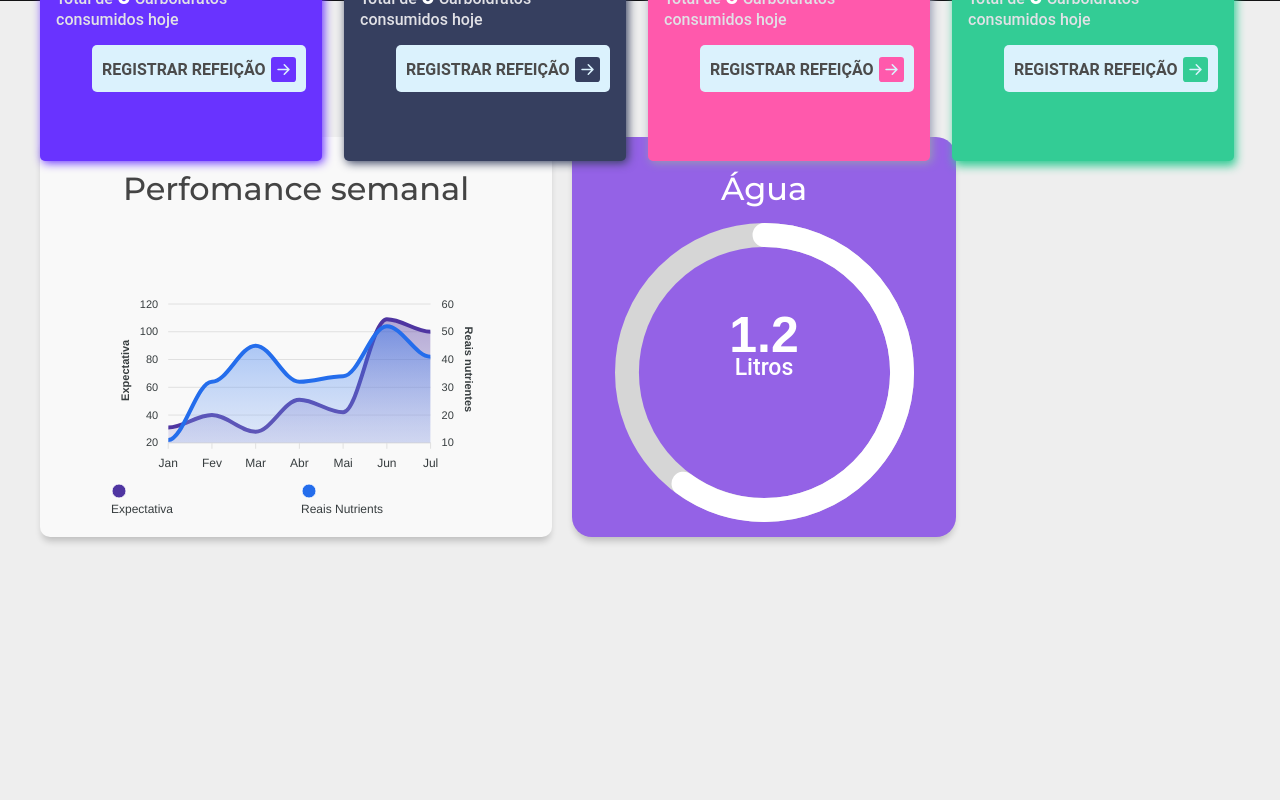
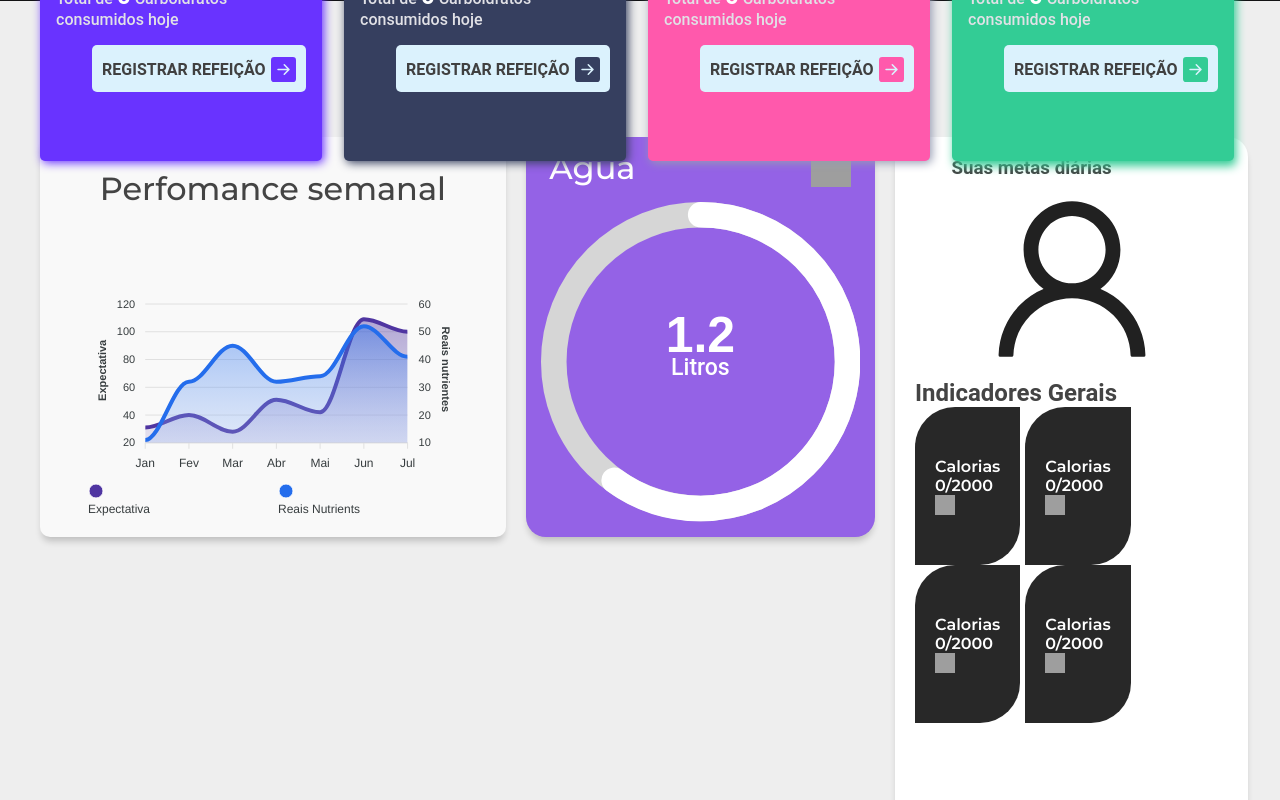
Before and after one commit to dayvid-s/FitnessApp, a Next.js app: page / in a window 1280 px wide. Shown: the part 320-1120 px from the top of the page. Built offline with nearby package versions, Linux system fonts and the light colour scheme; grey boxes are pictures that could not be loaded; a web font is replaced by a local one.

Commit message:
feat: added more functionalities at user statistics component

```diff
--- a/src/components/NutrientsInfo/styles.ts
+++ b/src/components/NutrientsInfo/styles.ts
@@ -46,10 +46,12 @@ export const MacroNutrientsWrapper = styled.div`
     flex-direction: row;
     align-items:center;
     p{
-        color: #ffeaea;
+        color: #fff;
         margin-left: auto;
         font-size: 1.20rem;
         font-weight:600;
+        font-family: "Montserrat", sans-serif;
+
     }
 
 `
@@ -94,10 +96,10 @@ export const RegisterMealButton = styled.button<IconWrapperProps>`
     margin-top:1rem;
     margin-left: auto;
     background-color:#DBF2FD;
-    font-family: roboto;
+    font-family: roboto, sans-serif;
+
     font-weight:600;
-    color:var(--text-title4fffff);
-    color:#4b4b4b;
+    color:#404040;
     padding: 12px 10px 10px;
     border-radius:5px;
     border: none;
--- a/src/components/UserStatistics/index.tsx
+++ b/src/components/UserStatistics/index.tsx
@@ -2,13 +2,18 @@ import {
   Container,
   ChartWithUserStats,
   UserWaterStatsWrapper,
-  UserIndicatorContainer
+  UserIndicatorContainer,
+  UserEditWrapper,
+  UserObjectivesWrapper,
+  UserObjectivesRectangle
 } from "./styles"
 
 import React , {useState} from "react"
 import dynamic from "next/dynamic"
 const ApexCharts = dynamic(() => import("react-apexcharts"), { ssr: false })
-import { CircularProgressbar, CircularProgressbarWithChildren, buildStyles } from "react-circular-progressbar"
+import { CircularProgressbar, buildStyles } from "react-circular-progressbar"
+import { AiOutlineUser } from "react-icons/ai"
+import { TitleArea } from "../Welcome/styles"
 
 
 export function UserStatistics (){
@@ -76,7 +81,12 @@ export function UserStatistics (){
         />
       </ChartWithUserStats>
       <UserWaterStatsWrapper>
-        <h1>Água</h1>
+        <div>
+
+          <h1>Água</h1>
+          <img src="https://www.svgrepo.com/show/509617/bottle1.svg"
+            width="40" height="40"/>
+        </div>
 
         <CircularProgressbar
           styles={buildStyles({
@@ -99,7 +109,62 @@ export function UserStatistics (){
       </UserWaterStatsWrapper>
 
 
-    <UserIndicatorContainer></UserIndicatorContainer>
+      <UserIndicatorContainer>
+        <TitleArea>
+          <h1>Suas metas diárias</h1>
+        </TitleArea>
+
+        <AiOutlineUser size={"200px"} color="#212121" />
+        <h2>Indicadores Gerais</h2>
+
+        <UserObjectivesWrapper>
+          <UserObjectivesRectangle>
+            <p>Calorias</p>
+            <p>0/2000</p>
+            <img src="https://www.svgrepo.com/show/509617/bottle1.svg"
+            width="20" height="20"/>
+
+          </UserObjectivesRectangle>
+
+
+          <UserObjectivesRectangle>
+            <p>Calorias <br/></p>
+            <p>0/2000</p>
+            <img src="https://www.svgrepo.com/show/509617/bottle1.svg"
+            width="20" height="20"/>
+
+
+
+          </UserObjectivesRectangle>
+
+
+          <UserObjectivesRectangle>
+            <p>Calorias</p>
+            <p>0/2000</p>
+            <img src="https://www.svgrepo.com/show/509617/bottle1.svg"
+            width="20" height="20"/>
+
+
+          </UserObjectivesRectangle>
+
+
+          <UserObjectivesRectangle>
+            <p>Calorias</p>
+            <p>0/2000</p>
+            <img src="https://www.svgrepo.com/show/509617/bottle1.svg"
+            width="20" height="20"/>
+
+
+          </UserObjectivesRectangle>
+
+
+
+        </UserObjectivesWrapper>
+        {/* <UserEditWrapper>
+          <p>Refazer metas</p>
+        </UserEditWrapper> */}
+      </UserIndicatorContainer>
+
 
       {/*  maybe this will be at another page. */}
     </Container>
--- a/src/components/UserStatistics/styles.ts
+++ b/src/components/UserStatistics/styles.ts
@@ -65,23 +65,107 @@ export const UserWaterStatsWrapper = styled.div`
     justify-content: center;
     box-shadow: 0 6px 7px -2px rgba(0, 0, 0, 0.2);
     border-radius: 20px;
-    svg{
-        padding:15px;
+    div{
+        display: flex;
+        flex-direction: row;
+        align-items: center;
+        justify-content: center;
 
     }
     h1{
-        /* flex:1; */
         color: #fff;
 
         font-weight: 500;
         font-size: 2rem;
         font-family: "Montserrat", sans-serif;
-        margin-top:2rem;
-        /* font-family: 'Neue Haas Grotesk Text Pro', sans-serif; */
+        margin-top:10px;
+
+    }
+    img{
+        display: flex;
+        margin-left:11rem;
+        margin-top: 10px;
+
+    }
+    svg{
+        padding:15px;
 
     }
 `
 
 export const UserIndicatorContainer = styled.aside`
+    display:flex;
+    background-color : #fff;
+    flex-direction: column;
+    margin-left: 20px;
+    height: 100vh;
+    width: 30vw;
+    align-items: center;
+    box-shadow: 0 6px 7px -2px rgba(0, 0, 0, 0.2);
+    border-radius: 20px;
+    padding:20px;
+    h1{
+        color: #444444;
+        margin-right:5rem;
+    }
+    p{
+        color: #444444;
+        font-weight: 600;
+        font-family: "Montserrat", sans-serif;
+    }
+    h2{
+        margin-right: auto;
+        color: #444444;
+
+    }
+
+    `
+export const titleArea = styled.div`
+    display:flex;
+    flex-direction:row;
+    align-items: center;
+    justify-content: center;
+`
+export const UserObjectivesWrapper = styled.div`
+    display: flex;
+    flex-direction: row;
+    align-items: center;
+    flex-wrap: wrap;
 
 `
+export const UserObjectivesRectangle = styled.div`
+    /* flex-flow: column wrap; */
+    /* width: 100%;
+    height: 100%; */
+
+    display: flex;
+    flex-direction: column;
+    padding:50px 20px;
+    background-color : rgb(40,40,40);
+    border-top-left-radius: 40px;
+    border-bottom-right-radius: 40px;
+    /* align-items: flex-start; */
+    /* justify-content: center; */
+    margin-right:5px;
+    /* display: block; */
+p{
+    color:#fff;
+    /* display: inline-block; */
+    /* margin-top: -50px; */
+    /* max-width:30px; */
+}
+`
+
+
+export const UserEditWrapper = styled.div`
+    padding:10px;
+    background-color : rgb(40,40,40);
+    border-radius: 10px;
+    align-items: center;
+    justify-content: center;
+    margin-top: 10px;
+    margin-left: auto;
+    p{
+        color:#fff;
+    }
+`
```
Also changed, not shown: src/components/UserCh/index.tsx (deleted, +0 -18 lines), src/components/UserCh/styles.ts (deleted, +0 -34 lines).
